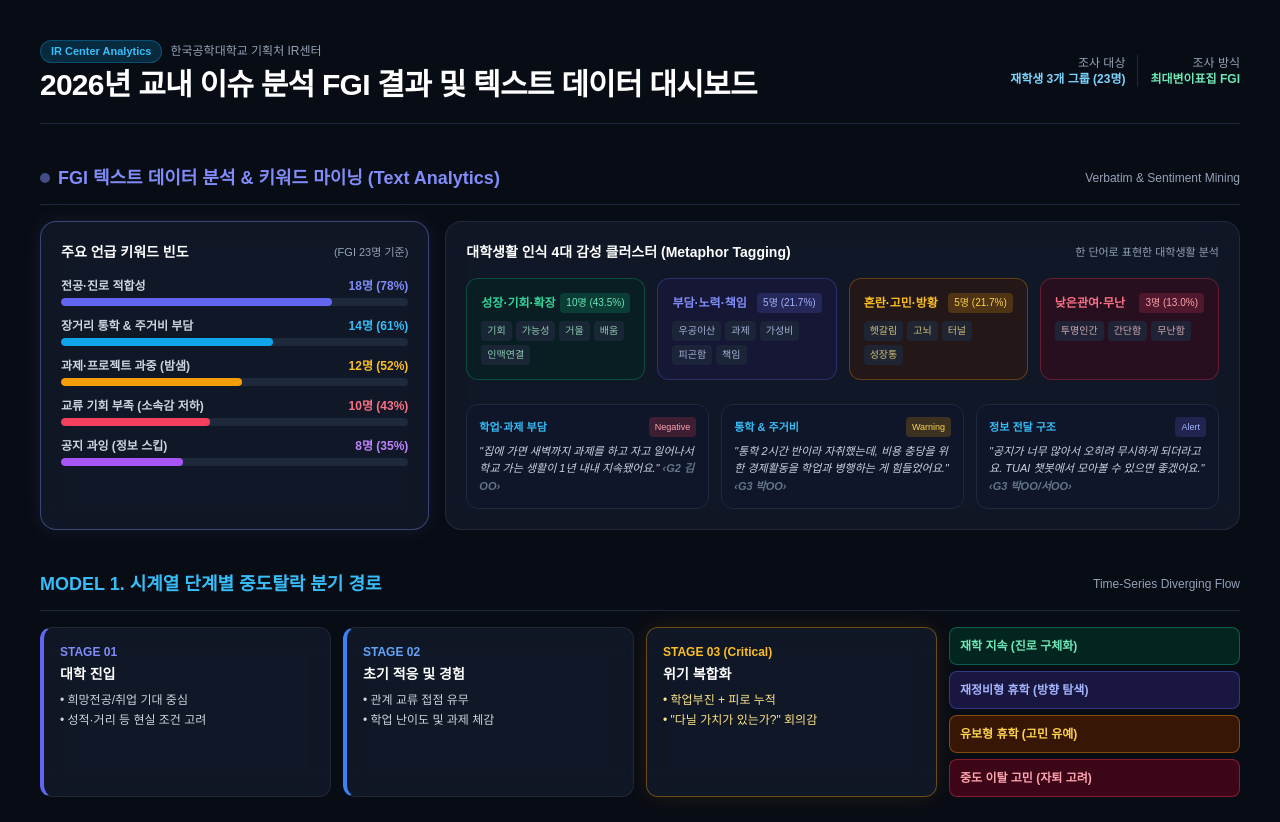
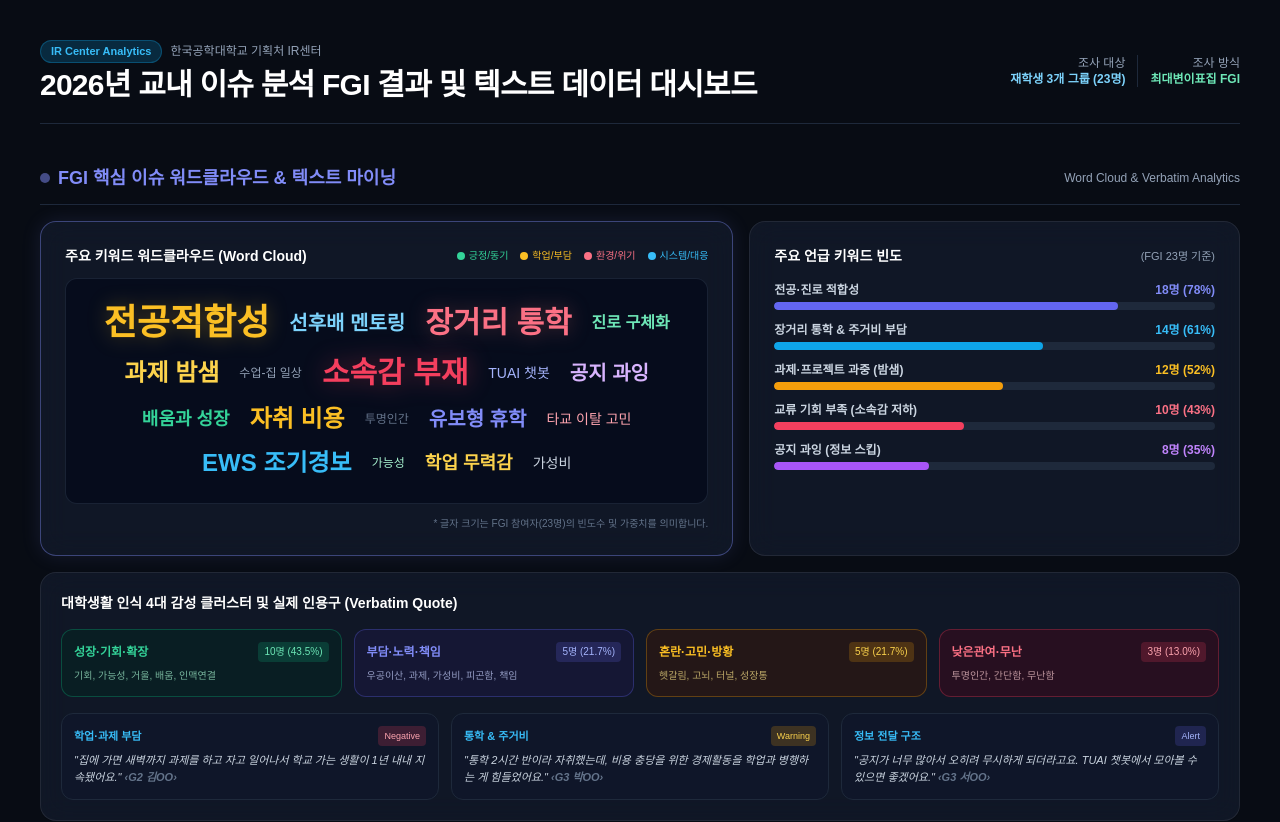
Before and after one commit to jieunpark-412/IR-center-project, a plain HTML site: page index.html in a window 1280 px wide. Shown: the top 822 px of the page. Drawn offline with nearby package versions, Linux system fonts and the light colour scheme; a web font is replaced by a local one.

Commit message:
Update index.html

```diff
--- a/index.html
+++ b/index.html
@@ -12,6 +12,8 @@
     .glow-amber { border: 1px solid rgba(245, 158, 11, 0.4); box-shadow: 0 0 20px rgba(245, 158, 11, 0.12); }
     .glow-sky { border: 1px solid rgba(56, 189, 248, 0.4); box-shadow: 0 0 20px rgba(56, 189, 248, 0.12); }
     .glow-indigo { border: 1px solid rgba(129, 140, 248, 0.4); box-shadow: 0 0 20px rgba(129, 140, 248, 0.12); }
+    .word-cloud-item { transition: all 0.25s ease-in-out; }
+    .word-cloud-item:hover { transform: scale(1.15); z-index: 10; cursor: pointer; filter: brightness(1.2); }
   </style>
 </head>
 <body class="p-6 md:p-10 space-y-10 max-w-[1500px] mx-auto">
@@ -38,19 +40,57 @@
     </div>
   </header>
 
-  <!-- NEW SECTION: FGI TEXT ANALYTICS & SENTIMENT CLUSTERS -->
+  <!-- NEW SECTION: FGI WORD CLOUD & TEXT ANALYTICS -->
   <section class="space-y-4">
     <div class="flex justify-between items-center border-b border-slate-800 pb-3">
       <div class="flex items-center gap-2">
         <span class="w-2.5 h-2.5 rounded-full bg-indigo-400 animate-pulse"></span>
-        <h2 class="text-lg font-bold text-indigo-400">FGI 텍스트 데이터 분석 & 키워드 마이닝 (Text Analytics)</h2>
+        <h2 class="text-lg font-bold text-indigo-400">FGI 핵심 이슈 워드클라우드 & 텍스트 마이닝</h2>
       </div>
-      <span class="text-xs text-slate-400">Verbatim & Sentiment Mining</span>
+      <span class="text-xs text-slate-400">Word Cloud & Verbatim Analytics</span>
     </div>
 
     <div class="grid grid-cols-12 gap-4">
-      <!-- 1. Key Keyword Frequency -->
-      <div class="col-span-12 lg:col-span-4 glass-card p-5 rounded-2xl space-y-4 glow-indigo">
+      <!-- 1. Interactive Word Cloud Card -->
+      <div class="col-span-12 lg:col-span-7 glass-card p-6 rounded-2xl space-y-3 glow-indigo flex flex-col justify-between">
+        <div class="flex justify-between items-center">
+          <h3 class="text-sm font-bold text-white flex items-center gap-2">
+            <span>주요 키워드 워드클라우드 (Word Cloud)</span>
+          </h3>
+          <div class="flex items-center gap-3 text-[10px]">
+            <span class="flex items-center gap-1 text-emerald-400"><span class="w-2 h-2 rounded-full bg-emerald-400"></span> 긍정/동기</span>
+            <span class="flex items-center gap-1 text-amber-400"><span class="w-2 h-2 rounded-full bg-amber-400"></span> 학업/부담</span>
+            <span class="flex items-center gap-1 text-rose-400"><span class="w-2 h-2 rounded-full bg-rose-400"></span> 환경/위기</span>
+            <span class="flex items-center gap-1 text-sky-400"><span class="w-2 h-2 rounded-full bg-sky-400"></span> 시스템/대응</span>
+          </div>
+        </div>
+
+        <!-- Word Cloud Display Area -->
+        <div class="p-6 bg-slate-950/60 rounded-xl border border-slate-800/80 min-h-[220px] flex flex-wrap items-center justify-center gap-x-5 gap-y-3 leading-none select-none">
+          <span class="word-cloud-item text-3xl md:text-4xl font-extrabold text-amber-400 drop-shadow-[0_0_10px_rgba(251,191,36,0.3)]">전공적합성</span>
+          <span class="word-cloud-item text-xl font-bold text-sky-300">선후배 멘토링</span>
+          <span class="word-cloud-item text-2xl md:text-3xl font-extrabold text-rose-400 drop-shadow-[0_0_10px_rgba(248,113,113,0.3)]">장거리 통학</span>
+          <span class="word-cloud-item text-base font-semibold text-emerald-300">진로 구체화</span>
+          <span class="word-cloud-item text-2xl font-bold text-amber-300">과제 밤샘</span>
+          <span class="word-cloud-item text-xs font-normal text-slate-400">수업-집 일상</span>
+          <span class="word-cloud-item text-3xl font-extrabold text-rose-500 drop-shadow-[0_0_12px_rgba(244,63,94,0.4)]">소속감 부재</span>
+          <span class="word-cloud-item text-sm font-medium text-indigo-300">TUAI 챗봇</span>
+          <span class="word-cloud-item text-xl font-bold text-purple-300">공지 과잉</span>
+          <span class="word-cloud-item text-lg font-bold text-emerald-400">배움과 성장</span>
+          <span class="word-cloud-item text-2xl font-extrabold text-amber-400">자취 비용</span>
+          <span class="word-cloud-item text-xs font-light text-slate-500">투명인간</span>
+          <span class="word-cloud-item text-xl font-bold text-indigo-400">유보형 휴학</span>
+          <span class="word-cloud-item text-sm font-medium text-rose-300">타교 이탈 고민</span>
+          <span class="word-cloud-item text-2xl font-bold text-sky-400">EWS 조기경보</span>
+          <span class="word-cloud-item text-xs font-normal text-emerald-200">가능성</span>
+          <span class="word-cloud-item text-lg font-semibold text-amber-300">학업 무력감</span>
+          <span class="word-cloud-item text-sm font-medium text-slate-300">가성비</span>
+        </div>
+        <p class="text-[10px] text-slate-500 text-right">* 글자 크기는 FGI 참여자(23명)의 빈도수 및 가중치를 의미합니다.</p>
+      </div>
+
+      <!-- 2. Key Keyword Frequency Bars -->
+      <div class="col-span-12 lg:col-span-5 glass-card p-6 rounded-2xl space-y-4">
         <h3 class="text-sm font-bold text-white flex items-center justify-between">
           <span>주요 언급 키워드 빈도</span>
           <span class="text-[11px] text-slate-400 font-normal">(FGI 23명 기준)</span>
@@ -79,57 +119,31 @@
         </div>
       </div>
 
-      <!-- 2. Sentiment Clusters (Metaphor) -->
-      <div class="col-span-12 lg:col-span-8 glass-card p-5 rounded-2xl space-y-4">
+      <!-- 3. Sentiment Clusters & Verbatims -->
+      <div class="col-span-12 glass-card p-5 rounded-2xl space-y-4">
         <h3 class="text-sm font-bold text-white flex items-center justify-between">
-          <span>대학생활 인식 4대 감성 클러스터 (Metaphor Tagging)</span>
-          <span class="text-[11px] text-slate-400 font-normal">한 단어로 표현한 대학생활 분석</span>
+          <span>대학생활 인식 4대 감성 클러스터 및 실제 인용구 (Verbatim Quote)</span>
         </h3>
-        <div class="grid grid-cols-2 md:grid-cols-4 gap-3 text-xs">
-          <div class="p-3.5 bg-emerald-950/40 border border-emerald-500/30 rounded-xl space-y-2">
+        <div class="grid grid-cols-2 md:grid-cols-4 gap-3 text-xs mb-3">
+          <div class="p-3 bg-emerald-950/40 border border-emerald-500/30 rounded-xl space-y-1.5">
             <div class="flex justify-between items-center"><span class="font-bold text-emerald-400">성장·기회·확장</span><span class="text-[10px] bg-emerald-500/20 text-emerald-300 px-1.5 py-0.5 rounded">10명 (43.5%)</span></div>
-            <div class="flex flex-wrap gap-1 text-[10px] text-emerald-200/80">
-              <span class="bg-slate-800/80 px-1.5 py-0.5 rounded">기회</span>
-              <span class="bg-slate-800/80 px-1.5 py-0.5 rounded">가능성</span>
-              <span class="bg-slate-800/80 px-1.5 py-0.5 rounded">거울</span>
-              <span class="bg-slate-800/80 px-1.5 py-0.5 rounded">배움</span>
-              <span class="bg-slate-800/80 px-1.5 py-0.5 rounded">인맥연결</span>
-            </div>
+            <p class="text-[10px] text-emerald-200/70">기회, 가능성, 거울, 배움, 인맥연결</p>
           </div>
-
-          <div class="p-3.5 bg-indigo-950/40 border border-indigo-500/30 rounded-xl space-y-2">
+          <div class="p-3 bg-indigo-950/40 border border-indigo-500/30 rounded-xl space-y-1.5">
             <div class="flex justify-between items-center"><span class="font-bold text-indigo-400">부담·노력·책임</span><span class="text-[10px] bg-indigo-500/20 text-indigo-300 px-1.5 py-0.5 rounded">5명 (21.7%)</span></div>
-            <div class="flex flex-wrap gap-1 text-[10px] text-indigo-200/80">
-              <span class="bg-slate-800/80 px-1.5 py-0.5 rounded">우공이산</span>
-              <span class="bg-slate-800/80 px-1.5 py-0.5 rounded">과제</span>
-              <span class="bg-slate-800/80 px-1.5 py-0.5 rounded">가성비</span>
-              <span class="bg-slate-800/80 px-1.5 py-0.5 rounded">피곤함</span>
-              <span class="bg-slate-800/80 px-1.5 py-0.5 rounded">책임</span>
-            </div>
+            <p class="text-[10px] text-indigo-200/70">우공이산, 과제, 가성비, 피곤함, 책임</p>
           </div>
-
-          <div class="p-3.5 bg-amber-950/40 border border-amber-500/30 rounded-xl space-y-2">
+          <div class="p-3 bg-amber-950/40 border border-amber-500/30 rounded-xl space-y-1.5">
             <div class="flex justify-between items-center"><span class="font-bold text-amber-400">혼란·고민·방황</span><span class="text-[10px] bg-amber-500/20 text-amber-300 px-1.5 py-0.5 rounded">5명 (21.7%)</span></div>
-            <div class="flex flex-wrap gap-1 text-[10px] text-amber-200/80">
-              <span class="bg-slate-800/80 px-1.5 py-0.5 rounded">헷갈림</span>
-              <span class="bg-slate-800/80 px-1.5 py-0.5 rounded">고뇌</span>
-              <span class="bg-slate-800/80 px-1.5 py-0.5 rounded">터널</span>
-              <span class="bg-slate-800/80 px-1.5 py-0.5 rounded">성장통</span>
-            </div>
+            <p class="text-[10px] text-amber-200/70">헷갈림, 고뇌, 터널, 성장통</p>
           </div>
-
-          <div class="p-3.5 bg-rose-950/40 border border-rose-500/30 rounded-xl space-y-2">
+          <div class="p-3 bg-rose-950/40 border border-rose-500/30 rounded-xl space-y-1.5">
             <div class="flex justify-between items-center"><span class="font-bold text-rose-400">낮은관여·무난</span><span class="text-[10px] bg-rose-500/20 text-rose-300 px-1.5 py-0.5 rounded">3명 (13.0%)</span></div>
-            <div class="flex flex-wrap gap-1 text-[10px] text-rose-200/80">
-              <span class="bg-slate-800/80 px-1.5 py-0.5 rounded">투명인간</span>
-              <span class="bg-slate-800/80 px-1.5 py-0.5 rounded">간단함</span>
-              <span class="bg-slate-800/80 px-1.5 py-0.5 rounded">무난함</span>
-            </div>
+            <p class="text-[10px] text-rose-200/70">투명인간, 간단함, 무난함</p>
           </div>
         </div>
 
-        <!-- 3. Key Verbatim Quotes -->
-        <div class="grid grid-cols-1 md:grid-cols-3 gap-3 text-xs pt-2">
+        <div class="grid grid-cols-1 md:grid-cols-3 gap-3 text-xs">
           <div class="p-3 bg-slate-900/80 rounded-xl border border-slate-800">
             <div class="flex items-center justify-between mb-1.5">
               <span class="text-[11px] font-bold text-sky-400">학업·과제 부담</span>
@@ -137,7 +151,6 @@
             </div>
             <p class="text-slate-300 text-[11px] italic leading-relaxed">"집에 가면 새벽까지 과제를 하고 자고 일어나서 학교 가는 생활이 1년 내내 지속됐어요." <span class="text-slate-500 font-bold">‹G2 김OO›</span></p>
           </div>
-
           <div class="p-3 bg-slate-900/80 rounded-xl border border-slate-800">
             <div class="flex items-center justify-between mb-1.5">
               <span class="text-[11px] font-bold text-sky-400">통학 & 주거비</span>
@@ -145,13 +158,12 @@
             </div>
             <p class="text-slate-300 text-[11px] italic leading-relaxed">"통학 2시간 반이라 자취했는데, 비용 충당을 위한 경제활동을 학업과 병행하는 게 힘들었어요." <span class="text-slate-500 font-bold">‹G3 박OO›</span></p>
           </div>
-
           <div class="p-3 bg-slate-900/80 rounded-xl border border-slate-800">
             <div class="flex items-center justify-between mb-1.5">
               <span class="text-[11px] font-bold text-sky-400">정보 전달 구조</span>
               <span class="px-1.5 py-0.5 text-[9px] bg-indigo-500/20 text-indigo-300 rounded">Alert</span>
             </div>
-            <p class="text-slate-300 text-[11px] italic leading-relaxed">"공지가 너무 많아서 오히려 무시하게 되더라고요. TUAI 챗봇에서 모아볼 수 있으면 좋겠어요." <span class="text-slate-500 font-bold">‹G3 박OO/서OO›</span></p>
+            <p class="text-slate-300 text-[11px] italic leading-relaxed">"공지가 너무 많아서 오히려 무시하게 되더라고요. TUAI 챗봇에서 모아볼 수 있으면 좋겠어요." <span class="text-slate-500 font-bold">‹G3 서OO›</span></p>
           </div>
         </div>
       </div>
```
